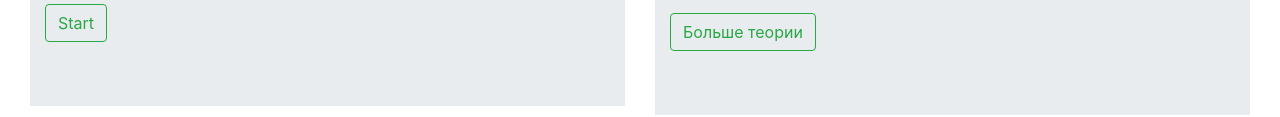
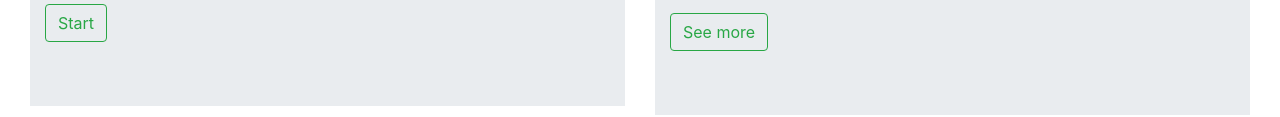
Before and after one commit to NikitaProkopenko/study, a website: page content/lessons/lesson_1/homework_1.twig in a window 1280 px wide. Shown: the part 671-788 px from the top of the page. Drawn offline with nearby package versions, Linux system fonts and the light colour scheme; files that its build step writes are made by us from their sources.

Commit message:
Button name on the homework_1 page
Changed button name on the homework_1 page in the theory block

```diff
--- a/content/lessons/lesson_1/homework_1.twig
+++ b/content/lessons/lesson_1/homework_1.twig
@@ -33,7 +33,7 @@
                                             <li>События, запланированные в будущем</li>
                                             <li>Некоторые придаточные времени и условия</li>
                                         </ul>
-                                        <a href="lesson_1.html" class="btn btn-outline-success">Больше теории</a>
+                                        <a href="lesson_1.html" class="btn btn-outline-success">See more</a>
                                     </div>
                                 </div>
                             </div>
@@ -132,7 +132,7 @@
                             <li>События, запланированные в будущем</li>
                             <li>Некоторые придаточные времени и условия</li>
                         </ul>
-                        <a href="lesson_1.html" class="btn btn-outline-success">Больше теории</a>
+                        <a href="lesson_1.html" class="btn btn-outline-success">See more</a>
                     </div>
                 </div>
             </div>
```
